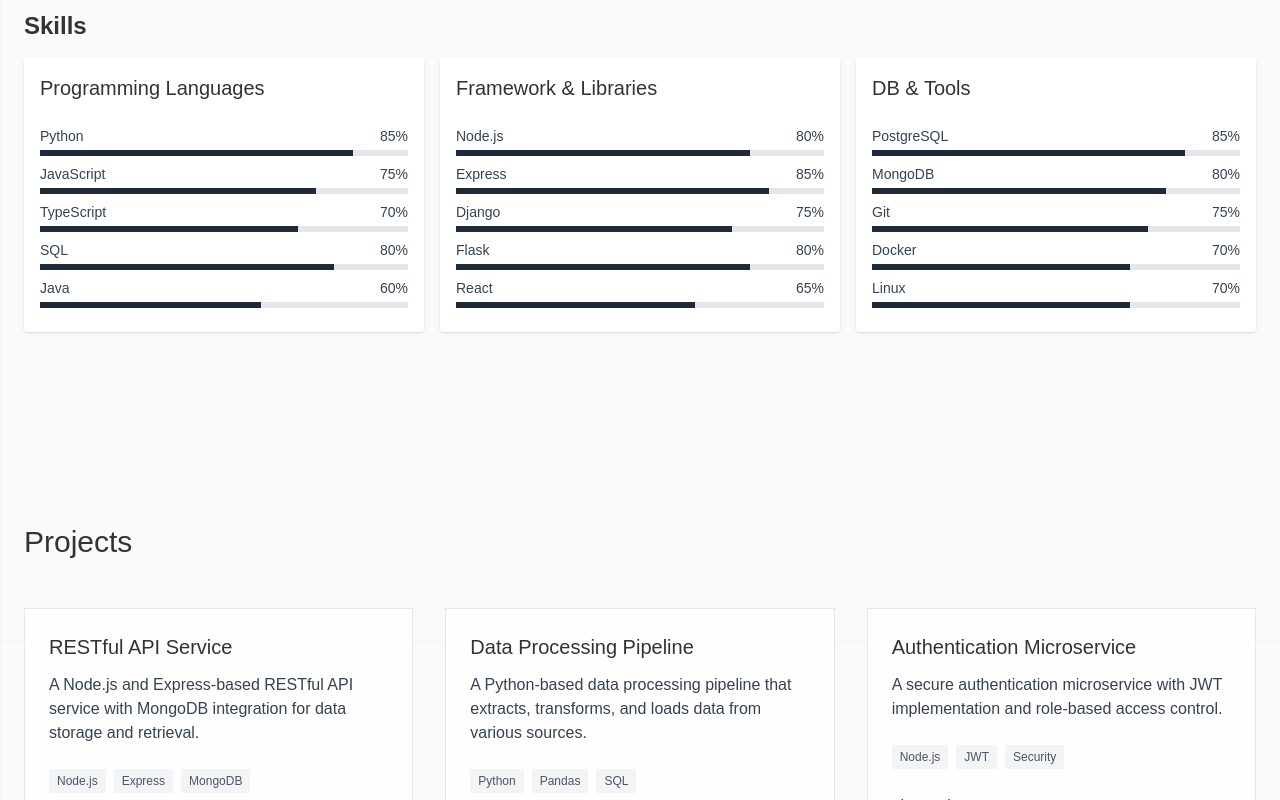
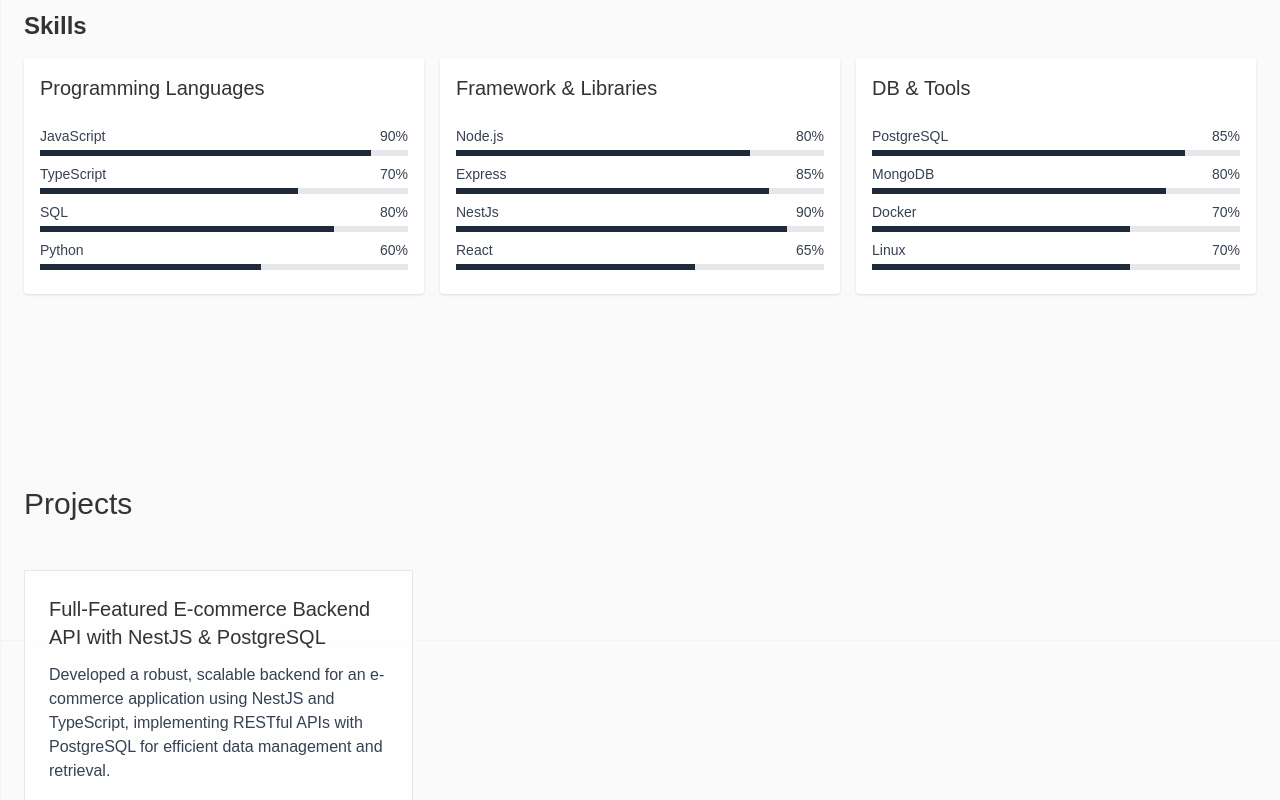
Before and after one commit to Sonissapkota/Portfolio, a React (Vite) app: page / in a window 1280 px wide. Shown: the part 960-1760 px from the top of the page. Built offline with nearby package versions, Linux system fonts and the light colour scheme.

Commit message:
Made the changes and refactor the code

```diff
--- a/src/components/Projects.jsx
+++ b/src/components/Projects.jsx
@@ -1,25 +1,25 @@
 const Projects = () => {
   const projects = [
     {
-      title: "RESTful API Service",
-      description:
-        "A Node.js and Express-based RESTful API service with MongoDB integration for data storage and retrieval.",
-      tags: ["Node.js", "Express", "MongoDB"],
-      link: "#",
+       title: "Full-Featured E-commerce Backend API with NestJS & PostgreSQL",
+       description:
+        "Developed a robust, scalable backend for an e-commerce application using NestJS and TypeScript, implementing RESTful APIs with PostgreSQL for efficient data management and retrieval.",
+       tags: ["NestJS", "TypeScript", "PostgreSQL"],
+       link: "#",
     },
-    {
-      title: "Data Processing Pipeline",
-      description:
-        "A Python-based data processing pipeline that extracts, transforms, and loads data from various sources.",
-      tags: ["Python", "Pandas", "SQL"],
-      link: "#",
-    },
-    {
-      title: "Authentication Microservice",
-      description: "A secure authentication microservice with JWT implementation and role-based access control.",
-      tags: ["Node.js", "JWT", "Security"],
-      link: "#",
-    },
+    // {
+    //   title: "Data Processing Pipeline",
+    //   description:
+    //     "A Python-based data processing pipeline that extracts, transforms, and loads data from various sources.",
+    //   tags: ["Python", "Pandas", "SQL"],
+    //   link: "#",
+    // },
+    // {
+    //   title: "Authentication Microservice",
+    //   description: "A secure authentication microservice with JWT implementation and role-based access control.",
+    //   tags: ["Node.js", "JWT", "Security"],
+    //   link: "#",
+    // },
   ]
 
   return (
--- a/src/components/Skills.jsx
+++ b/src/components/Skills.jsx
@@ -3,11 +3,10 @@ const Skills = () => {
         {
           category: "Programming Languages",
           skills: [
-            { name: "Python", percentage: 85 },
-            { name: "JavaScript", percentage: 75 },
+            { name: "JavaScript", percentage: 90 },
             { name: "TypeScript", percentage: 70 },
             { name: "SQL", percentage: 80 },
-            { name: "Java", percentage: 60 },
+            { name: "Python", percentage: 60 },
           ],
         },
         {
@@ -15,8 +14,7 @@ const Skills = () => {
           skills: [
             { name: "Node.js", percentage: 80 },
             { name: "Express", percentage: 85 },
-            { name: "Django", percentage: 75 },
-            { name: "Flask", percentage: 80 },
+            { name: "NestJs", percentage: 90 },
             { name: "React", percentage: 65 },
           ],
         },
@@ -25,7 +23,6 @@ const Skills = () => {
           skills: [
             { name: "PostgreSQL", percentage: 85 },
             { name: "MongoDB", percentage: 80 },
-            { name: "Git", percentage: 75 },
             { name: "Docker", percentage: 70 },
             { name: "Linux", percentage: 70 }
           ],
```
